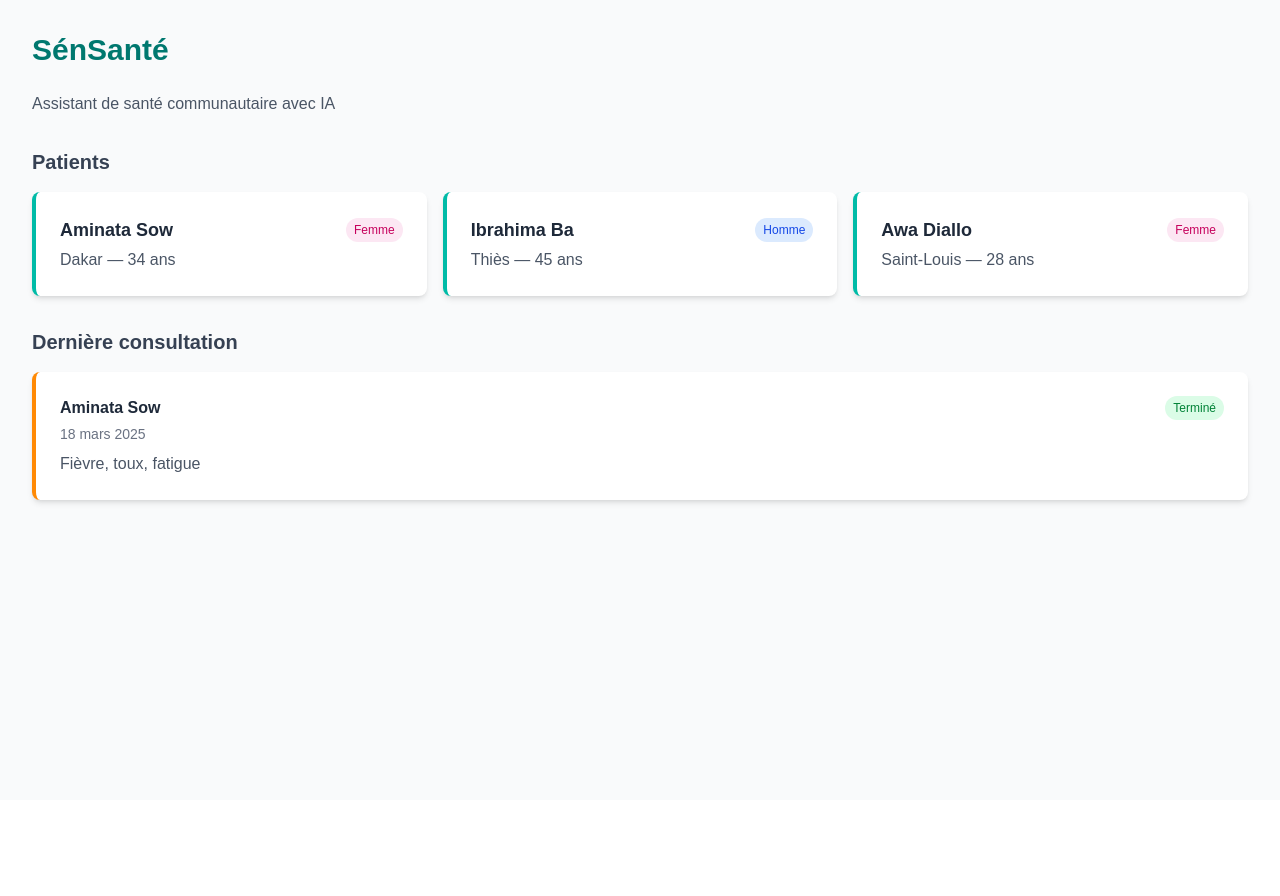
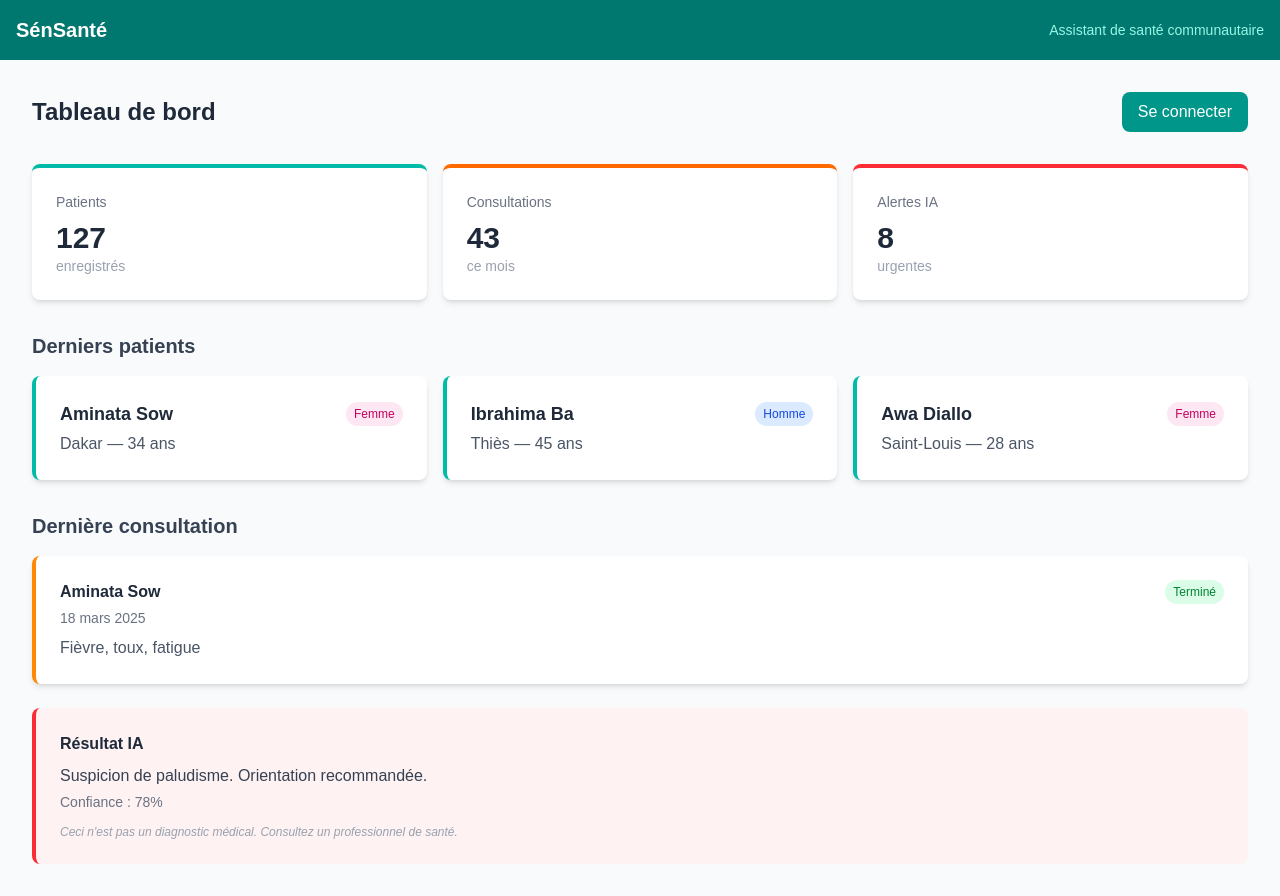
Before and after one commit to HxHxH404/sensante, a Next.js app: page / in a window 1280 px wide. Before the commit the page ends 800 px from the top, so only its background shows below. Built offline with nearby package versions, Linux system fonts and the light colour scheme.

Commit message:
Assemblage de tous les composants (v0.1)

```diff
--- a/src/app/page.tsx
+++ b/src/app/page.tsx
@@ -1,31 +1,36 @@
+import Header from "@/components/Header";
 import PatientCard from "@/components/PatientCard";
 import ConsultationCard from "@/components/ConsultationCard";
+import AlerteIA from "@/components/AlerteIA";
+import StatCard from "@/components/StatCard";
+import LoginButton from "@/components/LoginButton";
+
 export default function Home() {
   return (
-    <main className="min-h-screen bg-gray-50 p-8">
-      <h1 className="text-3xl font-bold text-teal-700 mb-6">
-        SénSanté
-      </h1>
-      <p className="text-gray-600 mb-8">
-        Assistant de santé communautaire avec IA
-      </p>
-      <h2 className="text-xl font-semibold text-gray-700 mb-4">
-        Patients
-      </h2>
+    <div className="min-h-screen bg-gray-50">
+      <Header />
+      <main className="p-8">
+        <div className="flex justify-between items-center mb-8">
+          <h2 className="text-2xl font-bold text-gray-800">Tableau de bord</h2>
+          <LoginButton />
+        </div>
+        <div className="grid grid-cols-1 md:grid-cols-3 gap-4 mb-8">
+          <StatCard titre="Patients" valeur={127} unite="enregistrés" couleur="border-teal-500" />
+          <StatCard titre="Consultations" valeur={43} unite="ce mois" couleur="border-orange-500" />
+          <StatCard titre="Alertes IA" valeur={8} unite="urgentes" couleur="border-red-500" />
+        </div>
+        <h2 className="text-xl font-semibold text-gray-700 mb-4">Derniers patients</h2>
         <div className="grid grid-cols-1 md:grid-cols-3 gap-4 mb-8">
           <PatientCard nom="Aminata Sow" region="Dakar" age={34} sexe="F" />
           <PatientCard nom="Ibrahima Ba" region="Thiès" age={45} sexe="M" />
           <PatientCard nom="Awa Diallo" region="Saint-Louis" age={28} sexe="F" />
         </div>
-      <h2 className="text-xl font-semibold text-gray-700 mb-4">
-        Dernière consultation
-      </h2>
-      <ConsultationCard
-        patient="Aminata Sow"
-        date="18 mars 2025"
-        symptomes="Fièvre, toux, fatigue"
-        statut="termine"
-      />
+        <h2 className="text-xl font-semibold text-gray-700 mb-4">Dernière consultation</h2>
+        <ConsultationCard patient="Aminata Sow" date="18 mars 2025" symptomes="Fièvre, toux, fatigue" statut="termine" />
+        <div className="mt-6">
+          <AlerteIA diagnostic="Suspicion de paludisme. Orientation recommandée." confiance={78} niveau="urgent" />
+        </div>
       </main>
+    </div>
   );
 }
```
Lines whose indentation alone changed are shown as unchanged.
